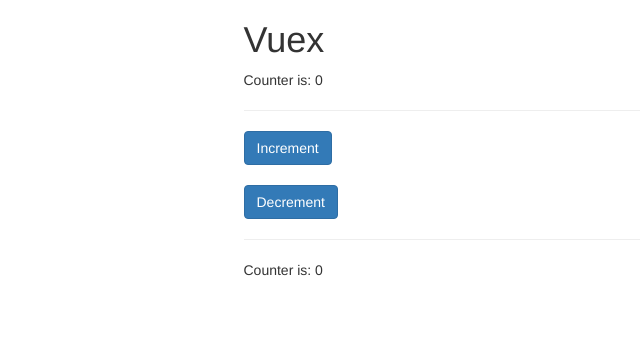
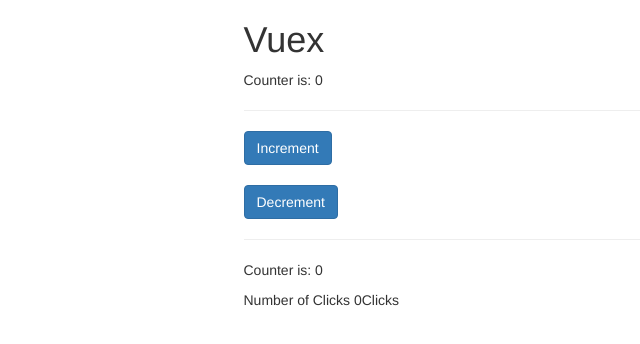
Before and after one commit to azkura/vuex-management-app, a Vue app: page / in a window 1280 px wide. Shown: the top 344 px of the page, without its empty margins (119-759 px from the left). Built offline with nearby package versions, Linux system fonts and the light colour scheme.

Commit message:
Mapping Getters to property

```diff
--- a/src/components/AnotherResult.vue
+++ b/src/components/AnotherResult.vue
@@ -1,13 +1,23 @@
 <template>
-    <p>Counter is: {{ counter }}</p>
+    <div>
+        <p>Counter is: {{ doubleCounter }}</p>
+        <p>Number of Clicks {{ stringCounter }}</p>
+    </div>
 </template>
 
 <script>
+
+import { mapGetters } from 'vuex'
+
     export default {
        computed: {
-           counter() {
-               return this.$store.getters.doubleCounter
-           }
-       }
+            ...mapGetters([
+                'doubleCounter',
+                'stringCounter'
+            ]),
+            own() {
+
+            }
+        }
     }
 </script>
--- a/src/store/store.js
+++ b/src/store/store.js
@@ -10,6 +10,9 @@
     getters: {
         doubleCounter: state => {
             return state.counter * 2
+        },
+        stringCounter: state => {
+            return state.counter + 'Clicks'
         }
     }
 })
```
